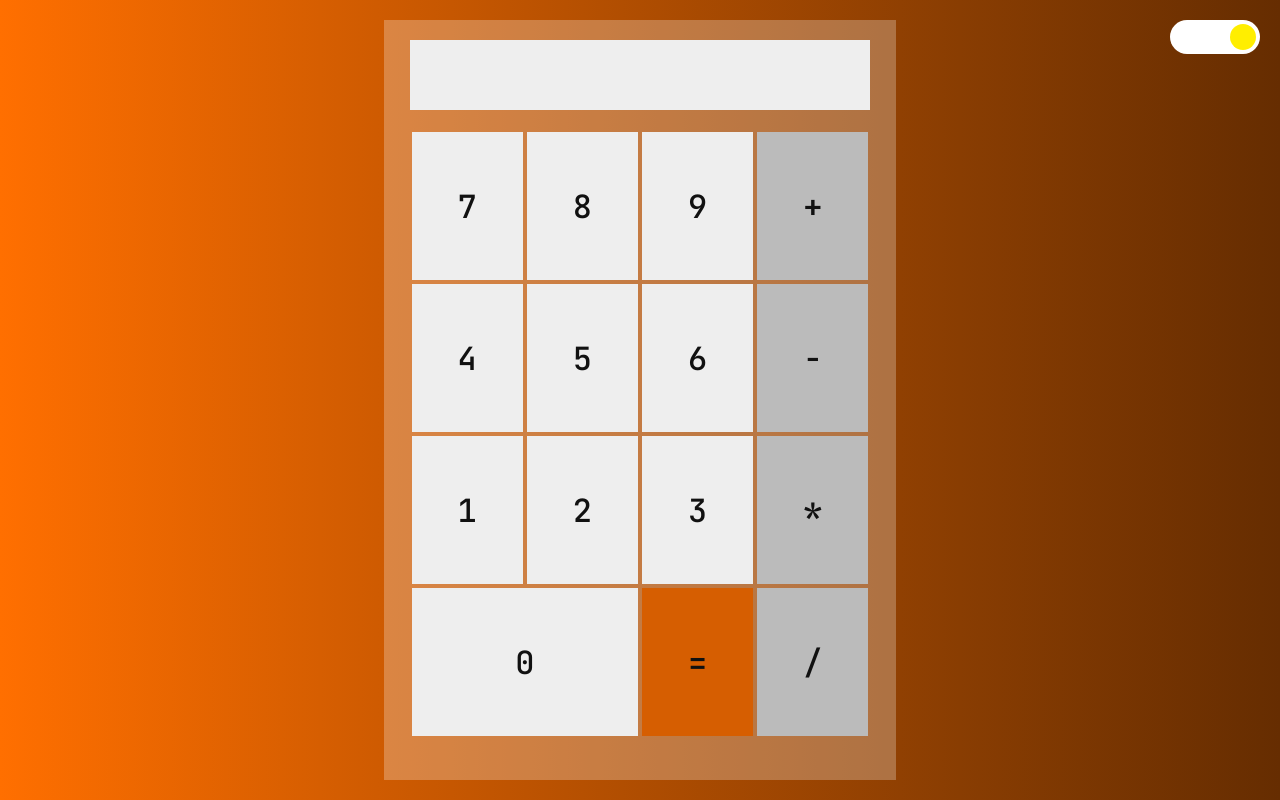
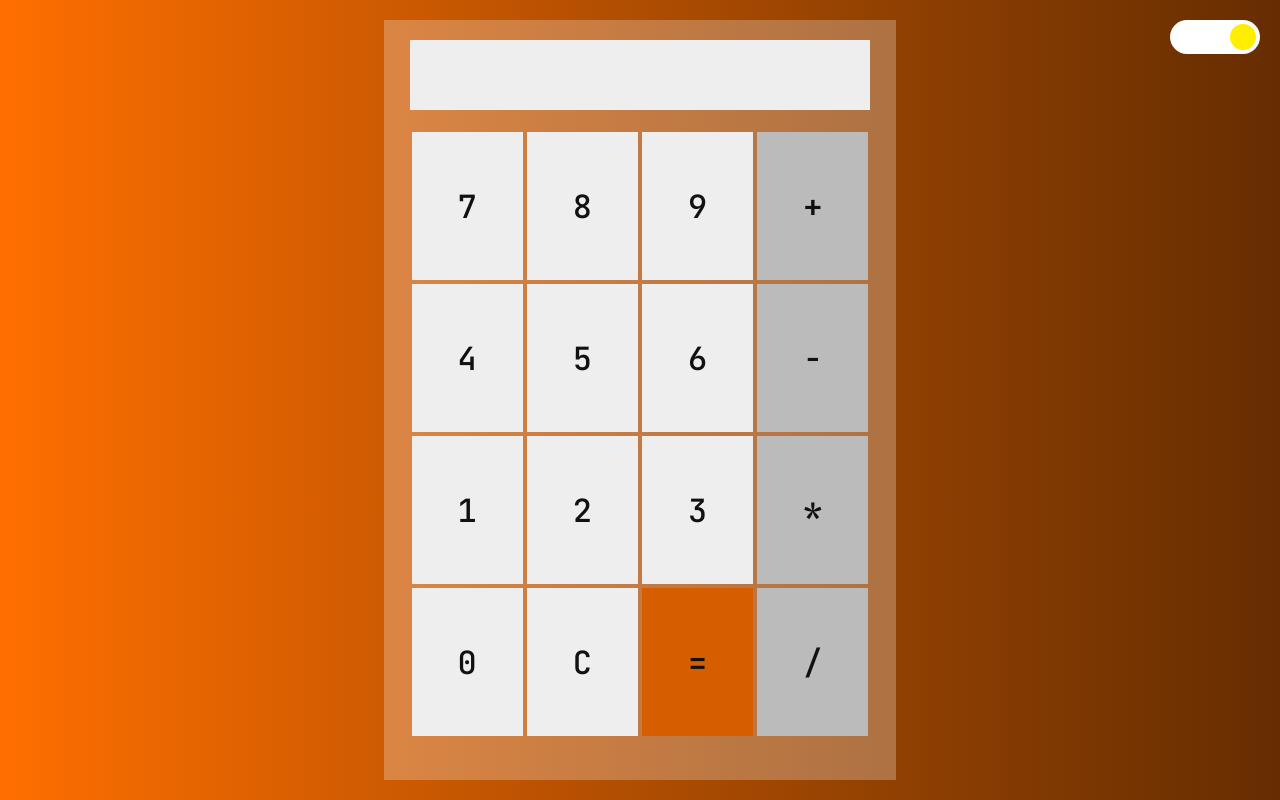
Before and after one commit to facuNorie/Calculadora, a plain HTML site: page index.html in a window 1280 px wide. Drawn offline with Linux system fonts and the light colour scheme.

Commit message:
añadiendo boton C

```diff
--- a/app.js
+++ b/app.js
@@ -1,5 +1,5 @@
 // Creando botones
-let contentButton =  ["7","8","9","+","4","5","6","-","1","2","3","*","0","=","/"];
+let contentButton =  ["7","8","9","+","4","5","6","-","1","2","3","*","0","C","=","/"];
 
 for (let i = 0; i < contentButton.length; i++) {
     let btn = document.createElement("BUTTON");
@@ -37,7 +37,9 @@ document.querySelectorAll(".calculadora__btn").forEach(element =>{
             if(element.textContent == "="){
                 input.value = mostrarResultado(input.value);
                 return;
-
+            }else if(element.textContent == "C"){
+                input.value = "";
+                return;
             }
             input.value += element.textContent;
         });
--- a/style/sass/components/_calculadora.scss
+++ b/style/sass/components/_calculadora.scss
@@ -42,9 +42,6 @@
             background-color: darken(var.$whiteBase, 54);
             color: var.$whiteBase;
        }
-        &:nth-child(13){
-            grid-column: 1 / span 2;
-        }
     }
     &__signal{
         background-color: darken(var.$whiteBase, 20);
```
Also changed, not shown: style/css/style.css, 1 other file.
